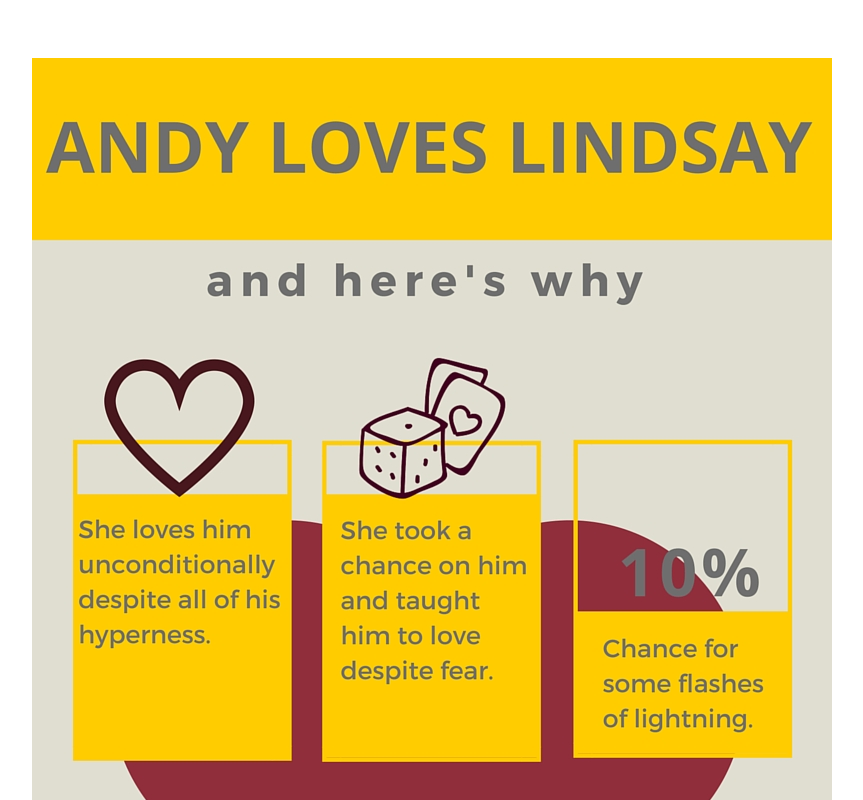
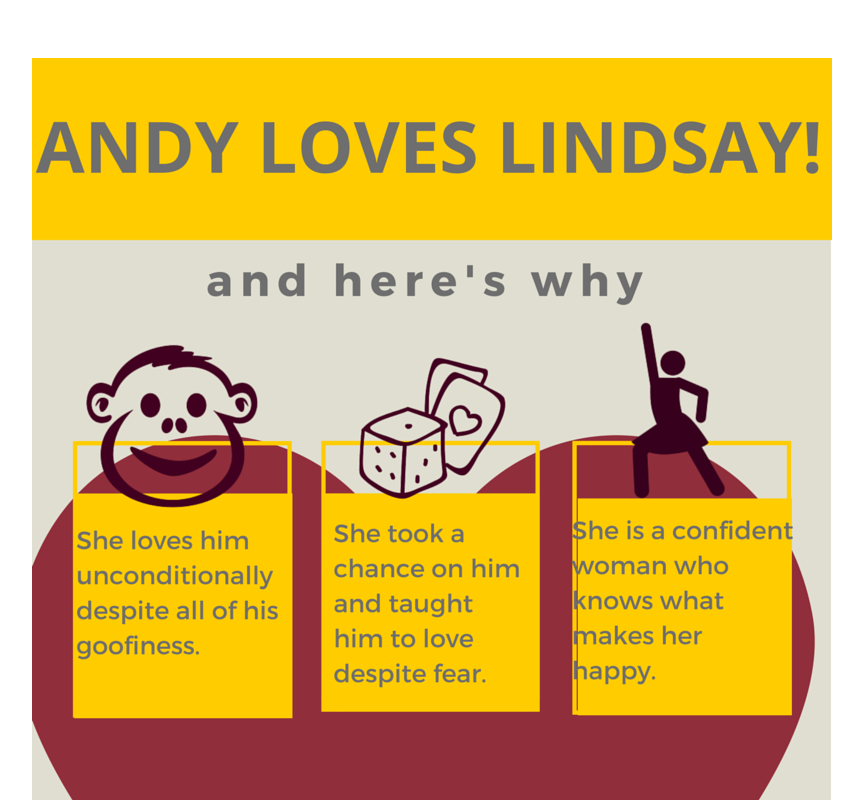
Before and after one commit to andrewviren/AndyLovesLindsay, a plain HTML site: page index.html in a window 1280 px wide. Shown: the top 800 px of the page, without its empty margins (26-889 px from the left). Drawn offline with Linux system fonts and the light colour scheme; a web font is replaced by a local one.

Commit message:
updated image

```diff
--- a/index.html
+++ b/index.html
@@ -9,7 +9,7 @@
     <link rel="stylesheet" href="stylesheets/github-light.css">
     <meta name="viewport" content="width=device-width">
 
-    <img src="ANDY%20LOVES%20LINDSAY.jpg" />
+    <img src="ANDY%20LOVES%20LINDSAY.png" />
 
 
   </body>
```
Also changed, not shown: ANDY LOVES LINDSAY.jpg (deleted), ANDY LOVES LINDSAY.png (added).
